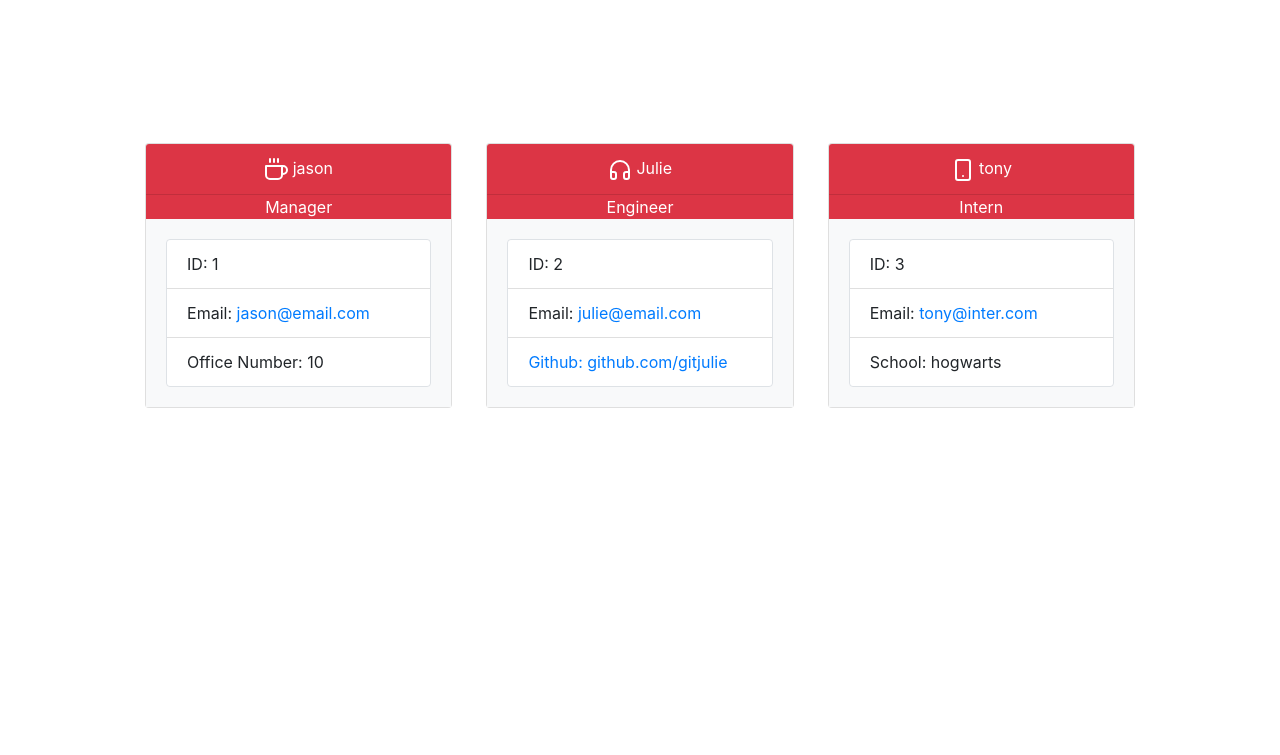
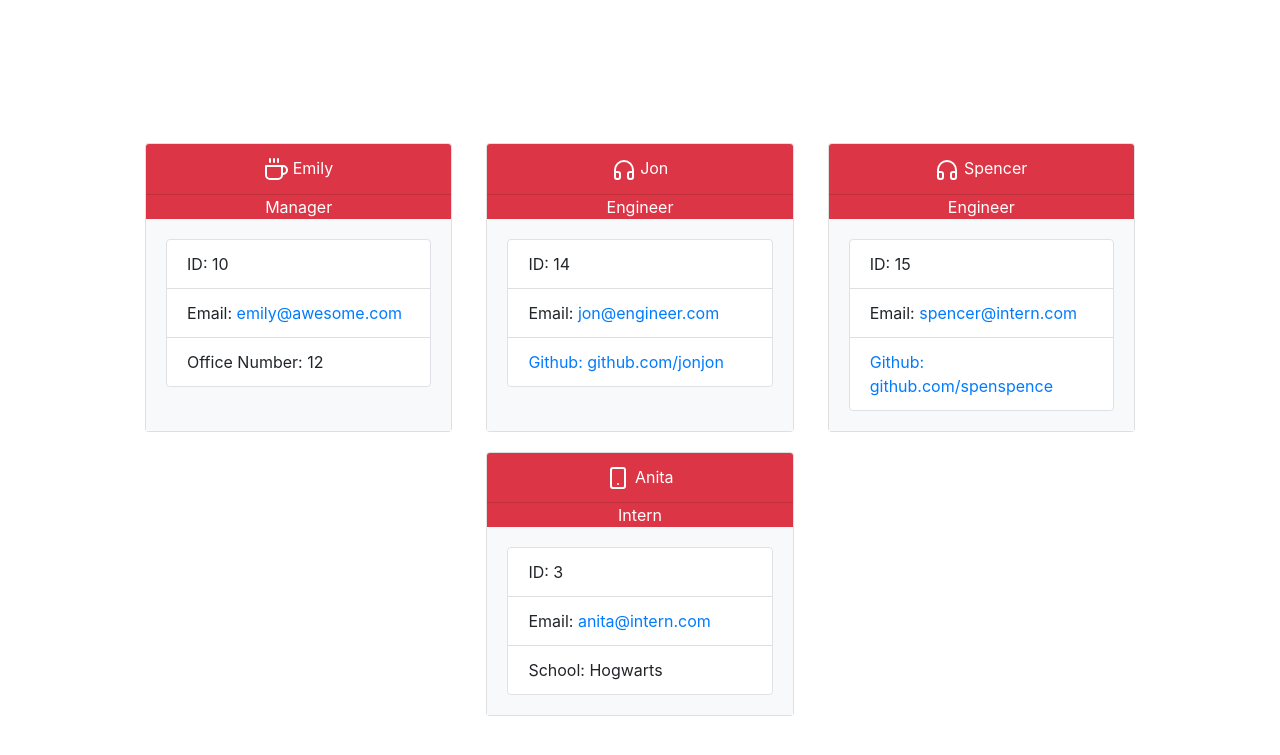
Before and after one commit to blueink38/employee-tracker, a website: page dist/index.html in a window 1280 px wide. Shown: the part 83-838 px from the top of the page. Before the commit the page ends 800 px from the top, so only its background shows below. Drawn offline with nearby package versions, Linux system fonts and the light colour scheme.

```diff
--- a/dist/index.html
+++ b/dist/index.html
@@ -23,14 +23,14 @@
         <div class="card">
             <div class="card-header bg-danger text-white text-center">
                 <i data-feather="coffee"></i>
-                jason
+                Emily
             </div>
             <div class="bg-danger text-white text-center ">Manager</div>
             <div class="card-body bg-light">
                 <ul class="list-group list-group-flush border rounded">
-                    <li class="list-group-item">ID: 1</li>
-                    <li class="list-group-item">Email: <a href = "mailto: jason@email.com">jason@email.com</a></li>
-                    <li class="list-group-item">Office Number: 10</a></li>
+                    <li class="list-group-item">ID: 10</li>
+                    <li class="list-group-item">Email: <a href = "mailto: emily@awesome.com">emily@awesome.com</a></li>
+                    <li class="list-group-item">Office Number: 12</a></li>
                 </ul>
             </div>
         </div>
@@ -39,14 +39,28 @@
 
         <div class="card">
             <div class="card-header bg-danger text-white text-center"><i data-feather="headphones"></i>
-            Julie
+            Jon
             </div>
             <div class="bg-danger text-white text-center ">Engineer</div>
             <div class="card-body bg-light">
                 <ul class="list-group list-group-flush border rounded">
-                    <li class="list-group-item">ID: 2</li>
-                    <li class="list-group-item">Email: <a href = "mailto: julie@email.com">julie@email.com</a></li>
-                    <li class="list-group-item"><a href = "https://github.com/github.com/gitjulie" target="_blank">Github: github.com/gitjulie</a></li>
+                    <li class="list-group-item">ID: 14</li>
+                    <li class="list-group-item">Email: <a href = "mailto: jon@engineer.com">jon@engineer.com</a></li>
+                    <li class="list-group-item"><a href = "https://github.com/github.com/jonjon" target="_blank">Github: github.com/jonjon</a></li>
+                </ul>
+            </div>
+        </div>
+
+        <div class="card">
+            <div class="card-header bg-danger text-white text-center"><i data-feather="headphones"></i>
+            Spencer
+            </div>
+            <div class="bg-danger text-white text-center ">Engineer</div>
+            <div class="card-body bg-light">
+                <ul class="list-group list-group-flush border rounded">
+                    <li class="list-group-item">ID: 15</li>
+                    <li class="list-group-item">Email: <a href = "mailto: spencer@intern.com">spencer@intern.com</a></li>
+                    <li class="list-group-item"><a href = "https://github.com/github.com/spenspence" target="_blank">Github: github.com/spenspence</a></li>
                 </ul>
             </div>
         </div>
@@ -56,14 +70,14 @@
 
         <div class="card">
             <div class="card-header bg-danger text-white text-center"><i data-feather="smartphone"></i>
-            tony
+            Anita
             </div>
             <div class="bg-danger text-white text-center ">Intern</div>
             <div class="card-body bg-light">
                 <ul class="list-group list-group-flush border rounded">
                     <li class="list-group-item">ID: 3</li>
-                    <li class="list-group-item">Email: <a href = "mailto: tony@inter.com">tony@inter.com</a></li>
-                    <li class="list-group-item">School: hogwarts</li>
+                    <li class="list-group-item">Email: <a href = "mailto: anita@intern.com">anita@intern.com</a></li>
+                    <li class="list-group-item">School: Hogwarts</li>
                 </ul>
             </div>
         </div>
```
Also changed, not shown: README.md.
